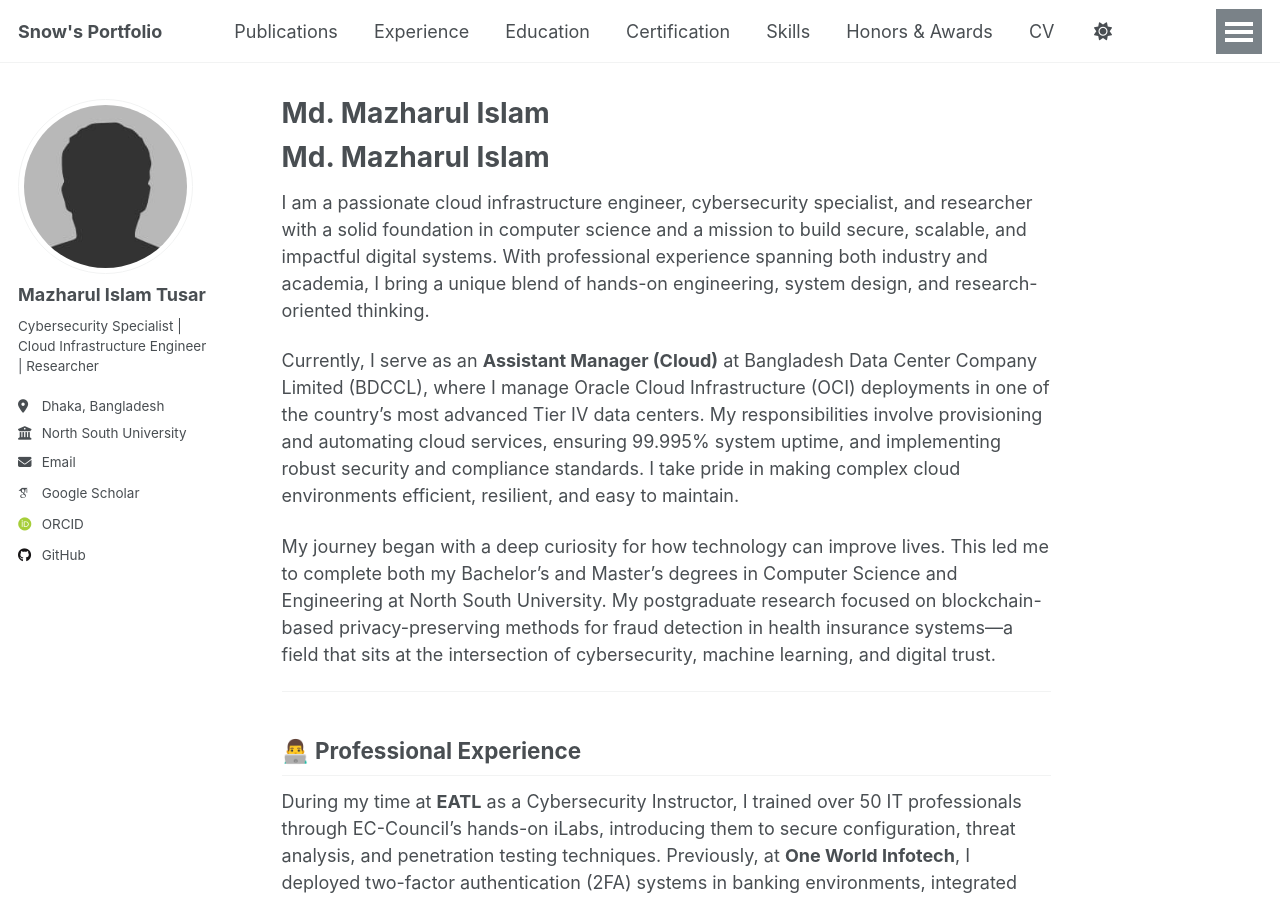
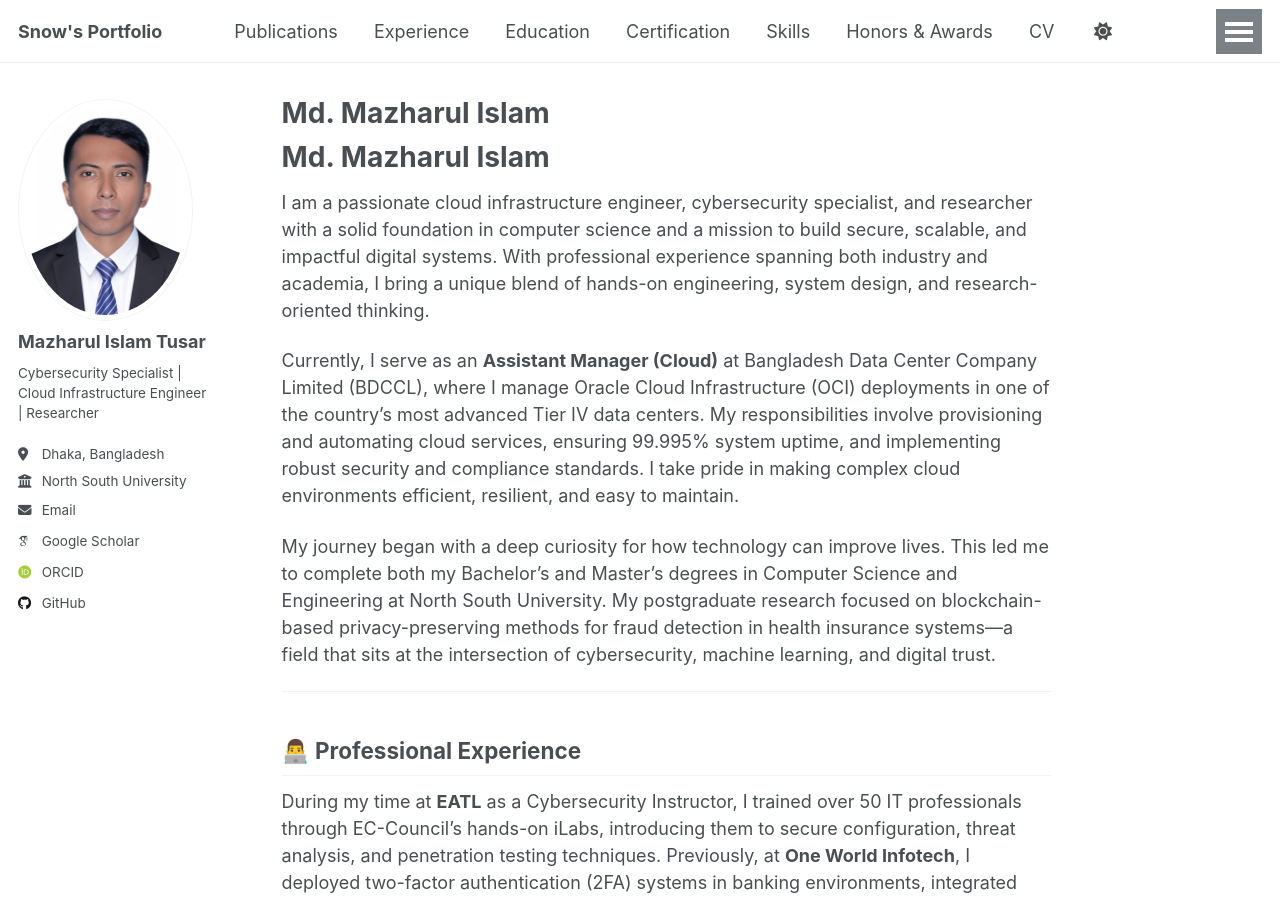
Before and after one commit to mazharsnow/mazharsnow.github.io, a Jekyll site: the page built from _pages/about.md, in a window 1280 px wide and 900 px high. Built offline with Jekyll 4.4.1, drawn with Linux system fonts in a browser that asks for light colours; some web fonts are replaced; a script that is not in the unit is left out; our own code applies the rules of GitHub Pages for plain Markdown files.

```diff
--- a/_config.yml
+++ b/_config.yml
@@ -22,7 +22,7 @@ repository               : "https://github.com/mazharsnow/mazharsnow.github.io"
 #               Additional customization can be done by editing /_includes/author-profile.html
 author:
   # Biographic information
-  avatar           : "bio-photo.jpg"
+  avatar           : "Mazharul_Islam.png"
   name             : "Mazharul Islam Tusar"
   pronouns         : # example: "she/her"
   bio              : "Cybersecurity Specialist | Cloud Infrastructure Engineer | Researcher"
```
Also changed, not shown: images/Mazharul_Islam.png (added).
